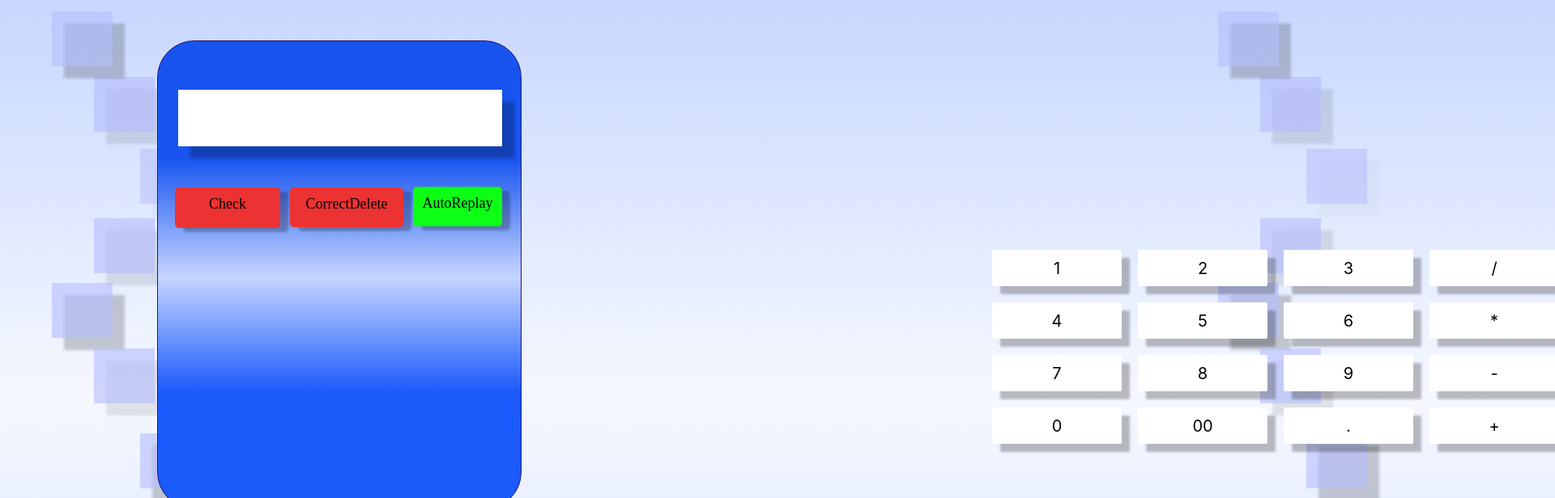
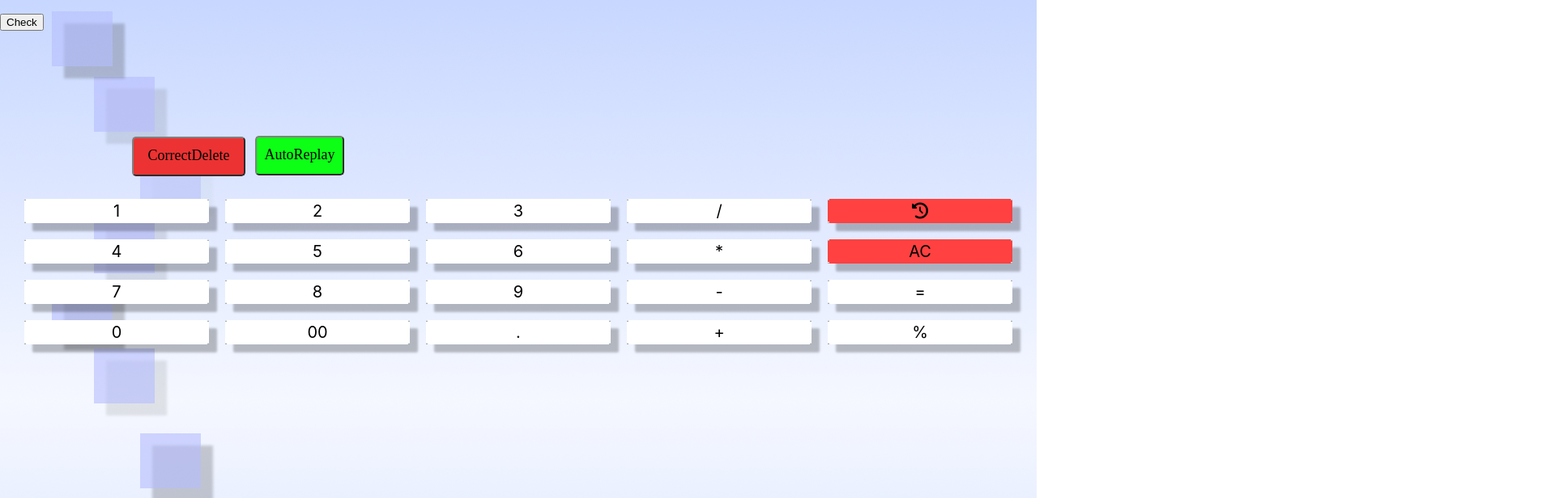
Before and after one commit to vigneshwaranit56/calc-ui, a React (Create React App) app: page / in a window 1280 px wide. Shown: the top 616 px of the page at 81% size, 1920 px wide, since content can reach past the window. Built offline with nearby package versions, Linux system fonts and the light colour scheme.

Commit message:
Display modification

```diff
--- a/src/App.js
+++ b/src/App.js
@@ -1,7 +1,8 @@
 import React from 'react';
-import ClearHistoryScreen from './ClearHistoryScreen.js';
+// import ClearHistoryScreen from './ClearHistoryScreen.js';
 //import Mainscreen from './MainScreen';
-import CalculatorScreen from './CalculatorScreen'
+// import CalculatorScreen from './CalculatorScreen';
+import Merge from './Merge.js';
 
 
 
@@ -10,7 +11,7 @@ import CalculatorScreen from './CalculatorScreen'
 function App(){
   return(
     <div className="App">
-    <CalculatorScreen />
+    <Merge />
     </div>
   );
 }
--- /dev/null
+++ b/src/Display.js
@@ -0,0 +1,57 @@
+import React from 'react';
+
+
+
+class Display extends  React.Component {
+  render(){
+    let {result} = this.props;
+    return(
+
+
+
+      <div class="Background">
+     <div class="Calculator">
+      <button name="Check" onClick={e => this.props.onClick(e.target.name)} class="Check">Check</button>
+      <button name="CorrectDelete" onClick={e => this.props.onClick(e.target.name)}class="CorrectDelete">CorrectDelete</button>
+
+      <button name="AutoReplay" onClick={e => this.props.onClick(e.target.name)} class="AutoReplay">AutoReplay</button>
+
+      <div class="calculatorbuttons">
+      <button name="1" onClick={e => this.props.onClick(e.target.name)} class="button">1</button>
+        <button  name="2"onClick={e => this.props.onClick(e.target.name)} class="button">2</button>
+        <button name="3"onClick={e => this.props.onClick(e.target.name)} class="button">3</button>
+        <button name="/" onClick={e => this.props.onClick(e.target.name)} class="button">/</button>
+        <button type="button" value="history"class="button1"><i class="fas fa-history"></i></button>
+
+        <button name="4"onClick={e => this.props.onClick(e.target.name)}  class="button">4</button>
+        <button name="5"onClick={e => this.props.onClick(e.target.name)}  class="button">5</button>
+        <button name="6"onClick={e => this.props.onClick(e.target.name)}  class="button">6</button>
+        <button name="*" onClick={e => this.props.onClick(e.target.name)} class="button">*</button>
+        <button name="AC" onClick={e => this.props.onClick(e.target.name)} class="button1">AC</button>
+
+        <button name="7"onClick={e => this.props.onClick(e.target.name)}  class="button">7</button>
+        <button name="8"onClick={e => this.props.onClick(e.target.name)}  class="button">8</button>
+        <button name="9"onClick={e => this.props.onClick(e.target.name)}  class="button">9</button>
+        <button name="-" onClick={e => this.props.onClick(e.target.name)} class="button">-</button>
+        <button name="=" onClick={e => this.props.onClick(e.target.name)} class="button">=</button>
+
+        <button name="0"onClick={e => this.props.onClick(e.target.name)}  class="button">0</button>
+        <button name="00"onClick={e => this.props.onClick(e.target.name)}  class="button">00</button>
+        <button name="." onClick={e => this.props.onClick(e.target.name)} class="button">.</button>
+        <button name="+" onClick={e => this.props.onClick(e.target.name)} class="button">+</button>
+        <button name="%" onClick={e => this.props.onClick(e.target.name)} class="button">%</button>
+     </div>
+</div>
+     <div class="result">
+                    <p>{result}</p>
+               </div>
+        </div>
+
+
+       )
+
+    }
+
+}
+
+export default Display;
--- a/src/Merge.js
+++ b/src/Merge.js
@@ -1,16 +1,86 @@
 import React from 'react';
 import './Merge.css';
 import Result from './Result';
-import Mainscreen from './Mainscreen';
+import Display from './Display';
 
 class Merge extends React.Component {
+    constructor(){
+        super();
 
-   render() {
-        return (
+        this.state = {
+            result: ""
+        }
+    }
+
+    onClick = button => {
+
+        if(button === "="){
+            this.calculate()
+        }
+
+        else if(button === "AC"){
+            this.reset()
+        }
+        else if(button === "CorrectDelete"){
+            this.backspace()
+
+
+        }
+
+        else {
+            this.setState({
+                result: this.state.result + button
+            })
+        }
+    };
+
+
+    calculate = () => {
+        var checkResult = ''
+        if(this.state.result.includes('--')){
+            checkResult = this.state.result.replace('--','+')
+        }
+
+        else {
+            checkResult = this.state.result
+        }
+
+        try {
+            this.setState({
+                // eslint-disable-next-line
+                result: (eval(checkResult) || "" ) + ""
+            })
+        } catch (e) {
+            this.setState({
+                result: "error"
+            })
+
+        }
+    };
+
+    reset = () => {
+        this.setState({
+            result: ""
+        })
+    };
+
+    backspace = () => {
+        this.setState({
+            result: this.state.result.slice(0, -1)
+        })
+    };
+
+    render() {
+            return (
             <div>
-                  <Mainscreen onClick={this.onClick}/>
-            </div>
-        );
+
+                    <Result  result={this.state.result}/>
+                    <Display onClick={this.onClick}/>
+                           </div>
+
+
+
+            );
     }
 }
 
--- a/src/Result.js
+++ b/src/Result.js
@@ -1,16 +1,15 @@
 import React from 'react';
-import './Result.css';
-import './Merge.css';
 
 
 class Result extends React.Component {
 
+
     render() {
             let {result} = this.props;
             return (
-                <div className="result">
+
                     <p>{result}</p>
-                </div>
+
             );
 
     }
```
